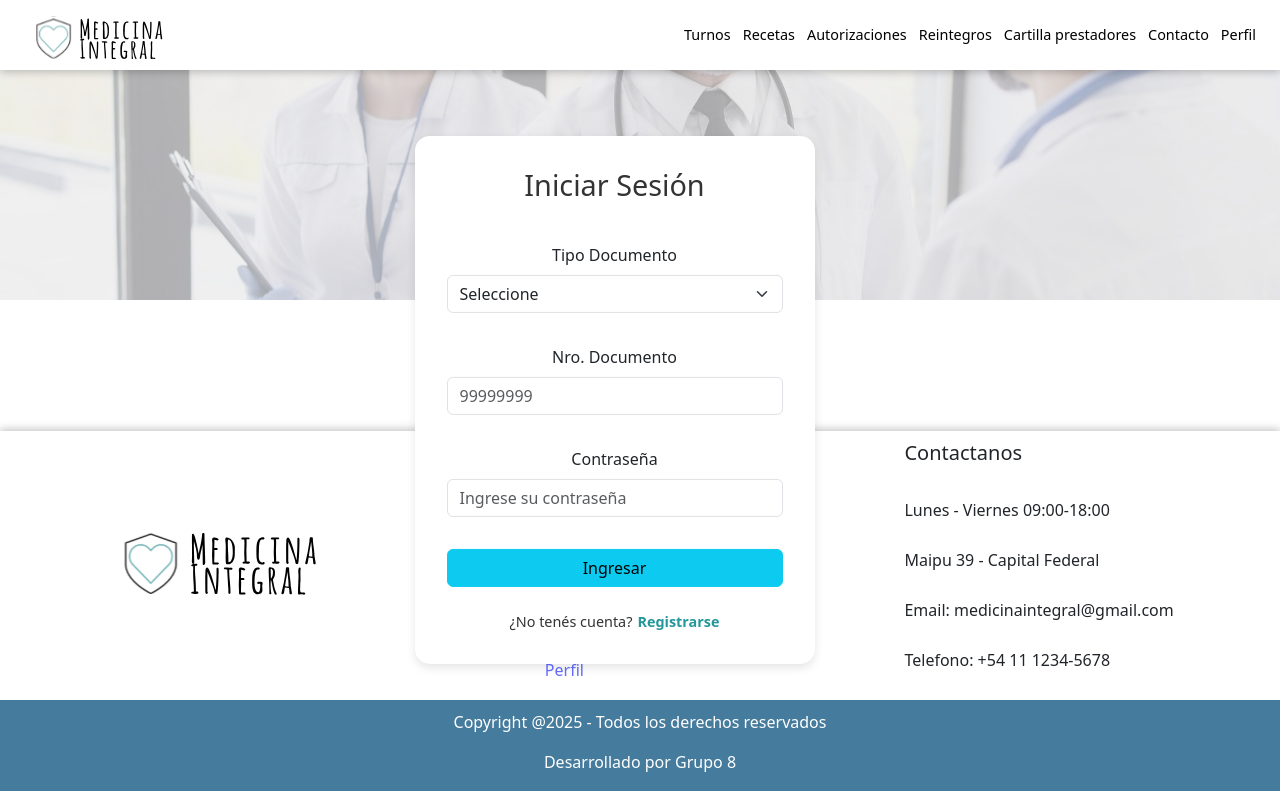
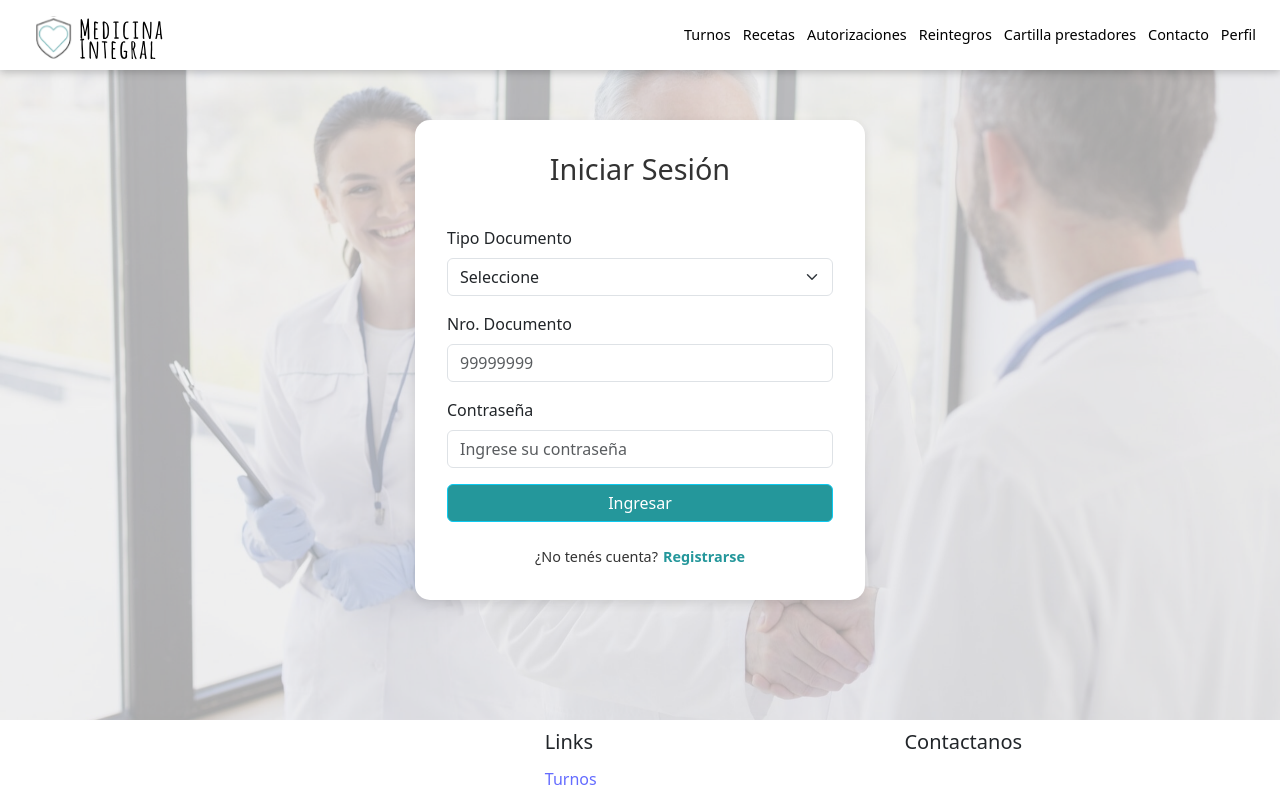
Before and after one commit to DesApp-2025c2-Grupo-8/Afiliados-FrontEnd, a React (Vite) app: page /login in a window 1280 px wide. Shown: the top 791 px of the page. Built offline with nearby package versions, Linux system fonts and the light colour scheme.

Commit message:
cambios en el module.css de Login

```diff
--- a/src/Screens/Login/Login.jsx
+++ b/src/Screens/Login/Login.jsx
@@ -13,11 +13,10 @@
   };
 
   return (
-    <div className={styles["login-container"]}>
-      <Container>
-        <Row className="justify-content-center">
-          <Col xs={12} md={8} lg={5}>
-            <div className={styles["login-box"]}>
+    <div className={styles.loginContainer}>
+        <Row className={styles.justifyContentCenter}>
+          <Col xs={12} sm={8} md={6} lg={4}>
+            <div className={styles.loginBox}>
               <h2>Iniciar Sesión</h2>
 
               <Form onSubmit={handleSubmit}>
@@ -52,20 +51,19 @@
                 <Button
                   variant="info"
                   type="submit"
-                  className="w-100 mt-3"
+                  className={`${styles.btnIngresar} w-100 mt-3`}
                 >
                   Ingresar
                 </Button>
               </Form>
 
-              <div className={styles["register-section"]}>
+              <div className={styles.registerSection}>
                 <span>¿No tenés cuenta?</span>
                 <Link to="/registro">Registrarse</Link>
               </div>
             </div>
           </Col>
         </Row>
-      </Container>
     </div>
   );
 };
--- a/src/Screens/Login/Login.module.css
+++ b/src/Screens/Login/Login.module.css
@@ -1,6 +1,6 @@
-.login-container {
-  width: 100%;
-  padding: 150px 0;
+.loginContainer {
+  min-height: 90vh;
+  padding: 100px 0;
   display: flex;
   justify-content: center;
   align-items: center;
@@ -8,81 +8,68 @@
   background-image: url("../../assets/images/imagenFondoLogin.png");
   background-size: cover;
   background-position: center;
+  position: relative;
 }
 
-.login-box {
-  background-color: #fff;
+.loginBox {
+  background-color: #ffffff;
   padding: 2rem;
   border-radius: 15px;
-  max-width: 400px;
+  max-width: 700px;
+  min-width: 450px;
   width: 100%;
   box-shadow: 0px 4px 10px rgba(0, 0, 0, 0.1);
+  text-align: left;
+  position: relative;
+}
+
+.loginBox h2 {
+  margin-bottom: 1.5rem;
+  font-size: 1.8rem;
+  color: #333;
   text-align: center;
 }
 
-.login-box h2 {
-  margin-bottom: 1.5rem;
-  font-size: 1.8rem;
-  color: #333;
+
+
+.btnIngresar {
+  background-color: #24979b !important;
+  color: #fff !important;
+  border: none;
+  border-radius: 8px;
+  font-size: 1rem;
+  transition: background 0.3s;
 }
 
-form {
-  display: flex;
-  flex-direction: column;
-  gap: 1rem;
+.btnIngresar:hover {
+  background-color: #1d7c80 !important;
 }
 
-select,
-input {
-  padding: 0.8rem;
-  border: 1px solid #ccc;
-  border-radius: 8px;
-  font-size: 1rem;
-  outline: none;
-}
-
-select:focus,
-input:focus {
-  border-color: #24979B;
-}
-
-.btn-info {
-  background-color: #24979B;
-  border: none;
-  font-size: 1rem;
-  border-radius: 8px;
-  padding: 0.9rem;
-  cursor: pointer;
-}
-
-.btn-info:hover {
-  background-color: #1d7c80;
-}
-
-.register-section {
+.registerSection {
   margin-top: 1.5rem;
   font-size: 0.9rem;
   color: #333;
+  text-align: center;
 }
 
-.register-section a {
+.registerSection a {
   margin-left: 5px;
   color: #24979B;
   font-weight: bold;
   text-decoration: none;
 }
 
-.register-section a:hover {
+.registerSection a:hover {
   text-decoration: underline;
 }
 
 @media (max-width: 480px) {
-  .login-box {
+  .loginBox {
     padding: 1.5rem;
     max-width: 90%;
   }
 
-  .login-box h2 {
+  .loginBox h2 {
     font-size: 1.5rem;
   }
 }
```
